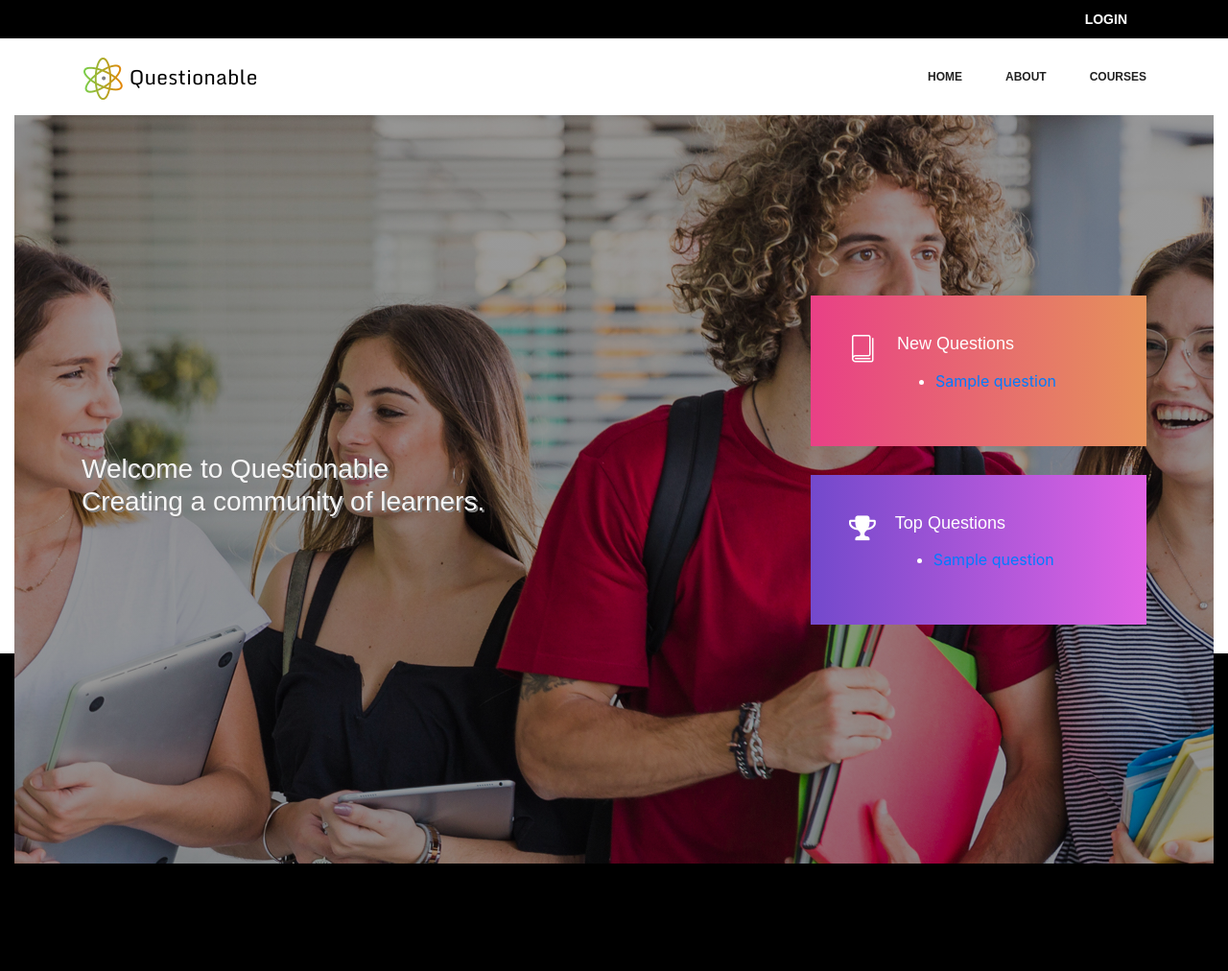
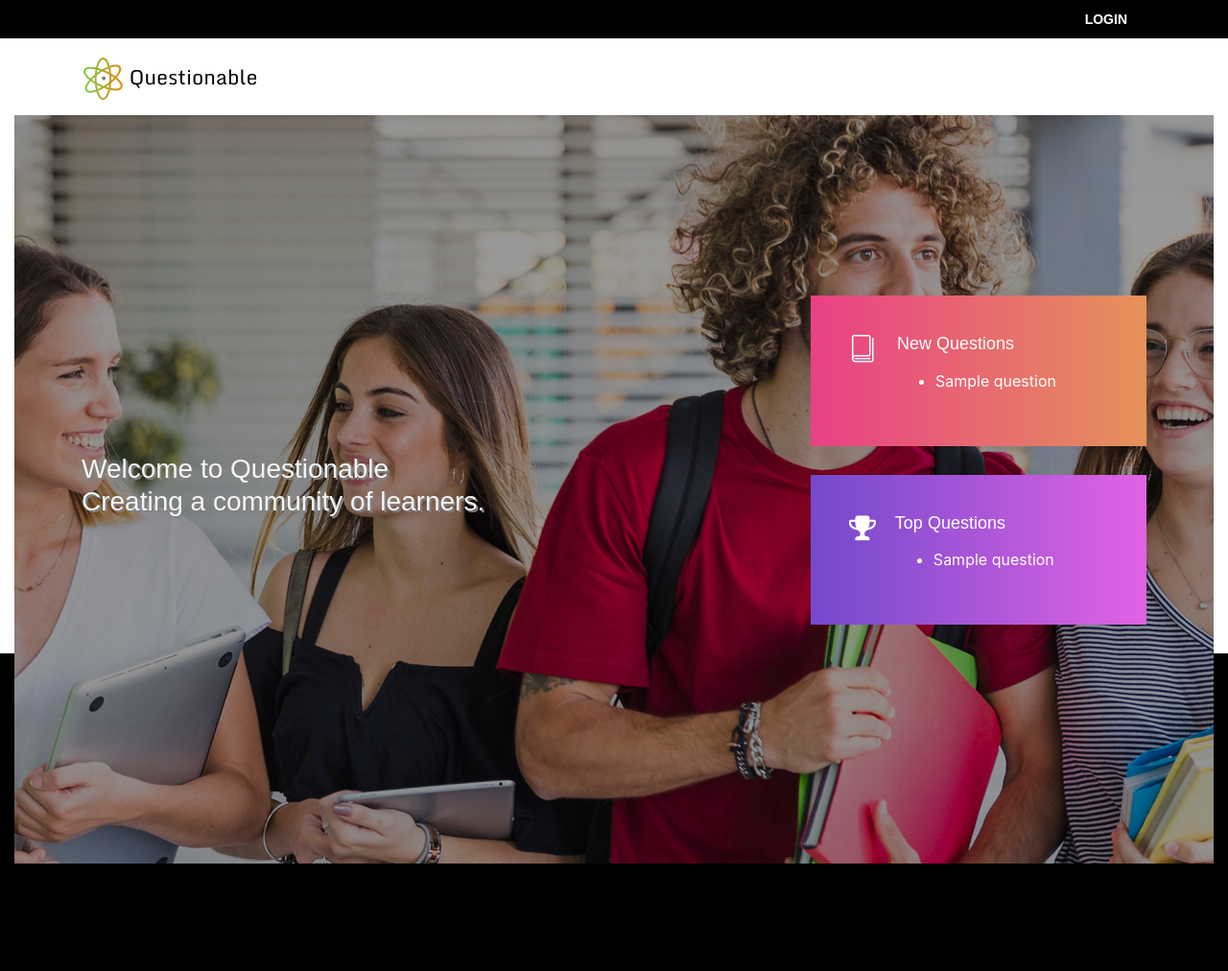
Before and after one commit to jdesbois/questionable, a Django app: page / in a window 1280 px wide. Shown: the whole page at 96% size. Run offline with Django 3.2, Linux system fonts and the light colour scheme; tables that the repository leaves empty hold one stand-in row (values such as "Sample post"); some libraries are stand-ins or nearby versions.

Commit message:
added styling to the links on the index page

```diff
--- a/static/css/style.css
+++ b/static/css/style.css
@@ -18,11 +18,13 @@ h6 {
 
 .list {
   list-style: none;
+  color: white;
   margin: 0px;
   padding: 0px; }
 
 a {
   text-decoration: none;
+  color: white !important;
   transition: all 0.3s ease-in-out; }
   a:hover, a:focus {
     text-decoration: none;
@@ -62,6 +64,10 @@ button:focus {
     .mt--100 {
       margin-top: 0px; } }
 
+.feature_box li {
+  text-decoration: none;
+  color: white;
+}
 /*---------------------------------------------------- */
 /*----------------------------------------------------*/
 .section_gap {
--- a/templates/main/base.html
+++ b/templates/main/base.html
@@ -93,7 +93,6 @@
 		<div class="container">
 			<div class="row">
 				<div class="col-lg-2 col-md-6 single-footer-widget">
-
 					<div style="position: absolute; left: -5000px;">
 						<input name="b_36c4fd991d266f23781ded980_aefe40901a" tabindex="-1" value="" type="text">
 					</div>
--- a/templates/main/index.html
+++ b/templates/main/index.html
@@ -66,7 +66,7 @@
 							<h4>Top Questions</h4>
 							<div>
 							{% if questions %}
-								<ul>
+								<ul class="feature_box">
 								{% for question in questions %}
 									<li><a href="{% url 'main:lecture' question.lecture.course.slug question.lecture.slug %}">{{question.title}}</a></li>
 									{% endfor %}
```
